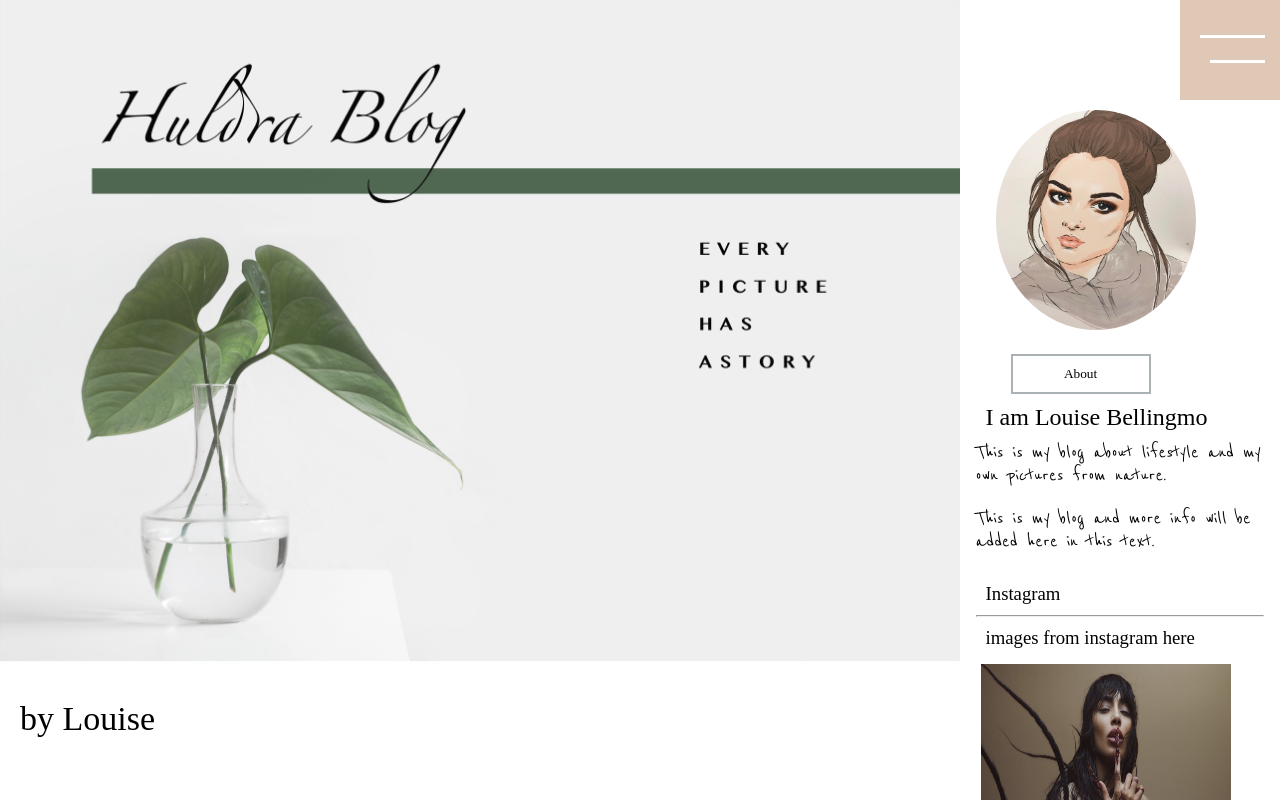
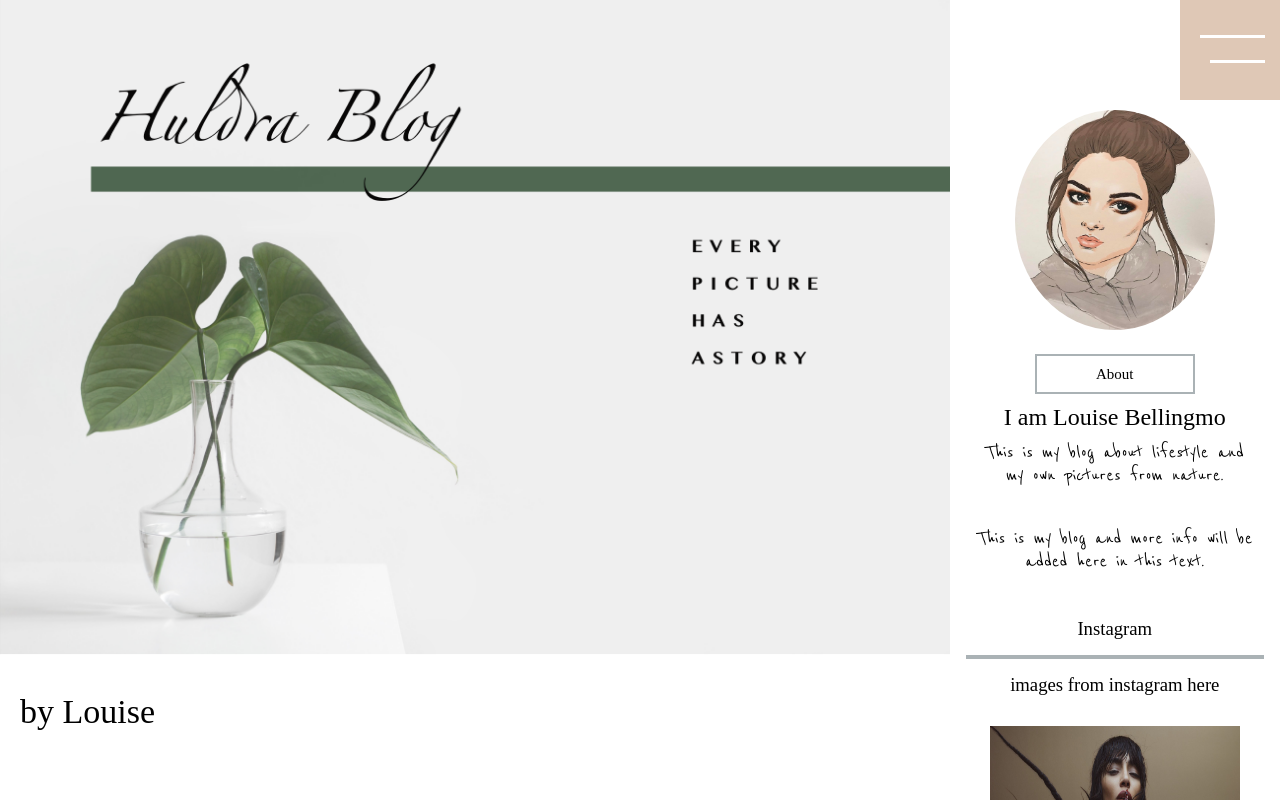
Before and after one commit to lonsoien/huldrablog, a React (Create React App) app: page / in a window 1280 px wide. Shown: the top 800 px of the page. Built offline with nearby package versions, Linux system fonts and the light colour scheme; no server answers; a web font is replaced by a local one.

Commit message:
scss styling

```diff
--- a/src/components/Aside.js
+++ b/src/components/Aside.js
@@ -21,7 +21,7 @@ export default function Aside() {
         <h3>images from instagram here</h3>
         <img src={loreen} alt="loreen tattoo" style={{width: "250px", height: "200px"}}></img>
         <br/>
-        <button>Contact</button>
+        <button className="btn">Contact</button>
         <br/>
         <h3>Link to Portfolio</h3>
         <p>A short video imported here</p>
--- a/src/sass/partials/_aside.scss
+++ b/src/sass/partials/_aside.scss
@@ -8,6 +8,5 @@
 }
 
  .btn {
-    margin-left: 35px;
     text-align: center;
 }
--- a/src/sass/partials/_blog.scss
+++ b/src/sass/partials/_blog.scss
@@ -1,8 +1,8 @@
 button {
     font-family: 'Aboreto';
-    font-weight: 400;
+    font-size: 15px;
     color: black;
-    width: 140px;
+    width: 160px;
     height: 40px;
     background-color: white;
     border-style: solid;
@@ -13,13 +13,18 @@ a {
     font-family: 'Reenie Beanie', cursive;
     font-size: 26px;
     font-weight: 400;
+    color: black;
     text-decoration: none;
-    padding: 15px;
-    margin: 15px;
+    padding: 10px;
+    margin: 10px;
+}
+
+a:hover {
+    text-decoration: underline;
 }
 
 img {
-    margin: 5px;
+    margin: 15px;
     height: 100%;
     width: 100%;
 }
--- a/src/sass/partials/_globalstyles.scss
+++ b/src/sass/partials/_globalstyles.scss
@@ -20,6 +20,7 @@ header {
 
 aside {
     grid-area: aside;
+    text-align: center;
     max-width: 300px;
 }
 
@@ -40,11 +41,14 @@ article {
     flex-wrap: wrap;
 }
 .card {
-    padding: 20px;
+    padding: 30px;
 }
 
 hr {
-    color: 2px #AAB2B5;
+    background-color: #AAB2B5;
+    height: 4px;
+    border: none;
+    margin-bottom: 5px;
 }
 
 @media (max-width: 800px) {
@@ -56,10 +60,11 @@ hr {
     "main main";
     }
     aside {
-        display: grid-column;
-       text-align: center;
-       align-items: center;
-    }
+    display: grid-column;
+    text-align: center;
+    align-items: center;
+ }
+
     main {
         display: flex;
         flex-direction: column;
--- a/src/sass/partials/_navigation.scss
+++ b/src/sass/partials/_navigation.scss
@@ -7,7 +7,6 @@ input {
 }
 
 .toggle {
-    margin: 0px;
     position: absolute;
     height: 100px;
     width: 100px;
@@ -45,6 +44,7 @@ input {
 
 a p {
     color: black;
+    margin-right: 40px;
 }
 
 a p:hover {
--- a/src/sass/partials/_typography.scss
+++ b/src/sass/partials/_typography.scss
@@ -21,10 +21,11 @@ h2 {
 h3 {
     font-family: 'Aboreto', cursive;
     font-weight: 400;
-    margin: 10px;
+    margin: 15px;
 }
 
 p {
     font-family: 'Reenie Beanie', cursive;
     font-size: 22px;
+    margin: 10px;
 }
```
